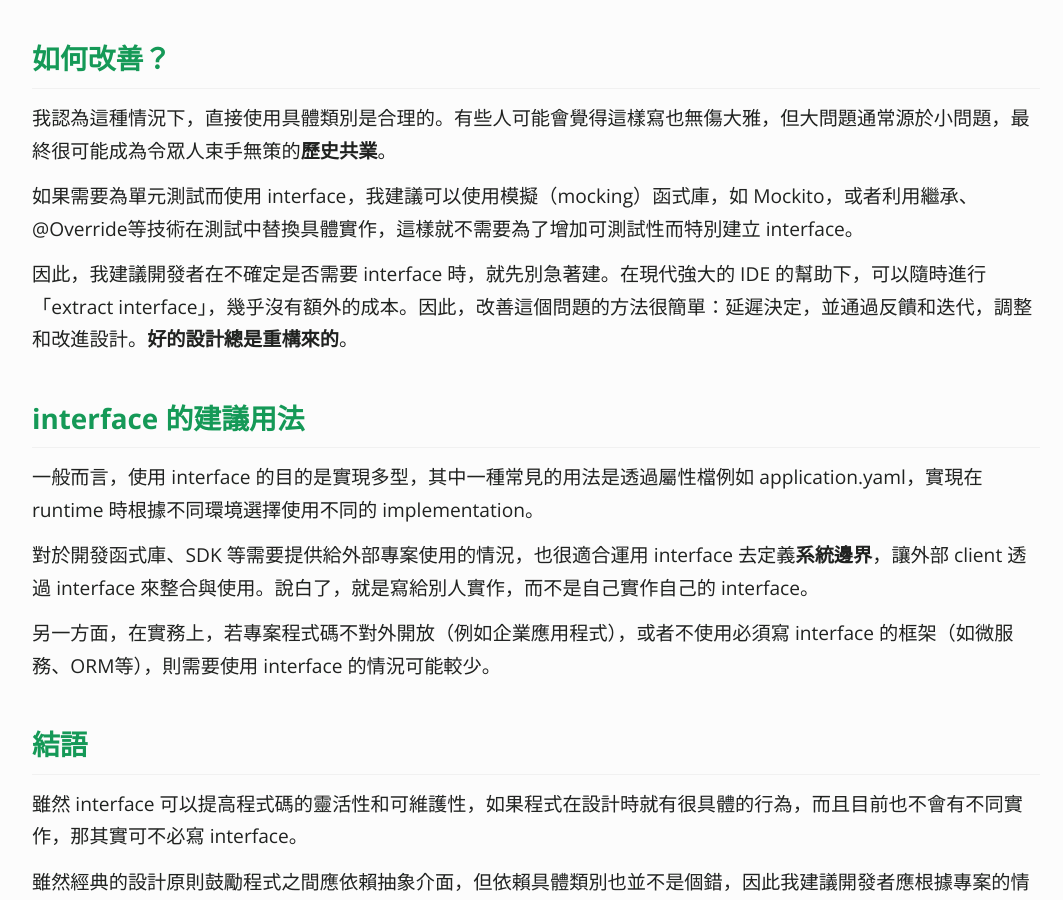
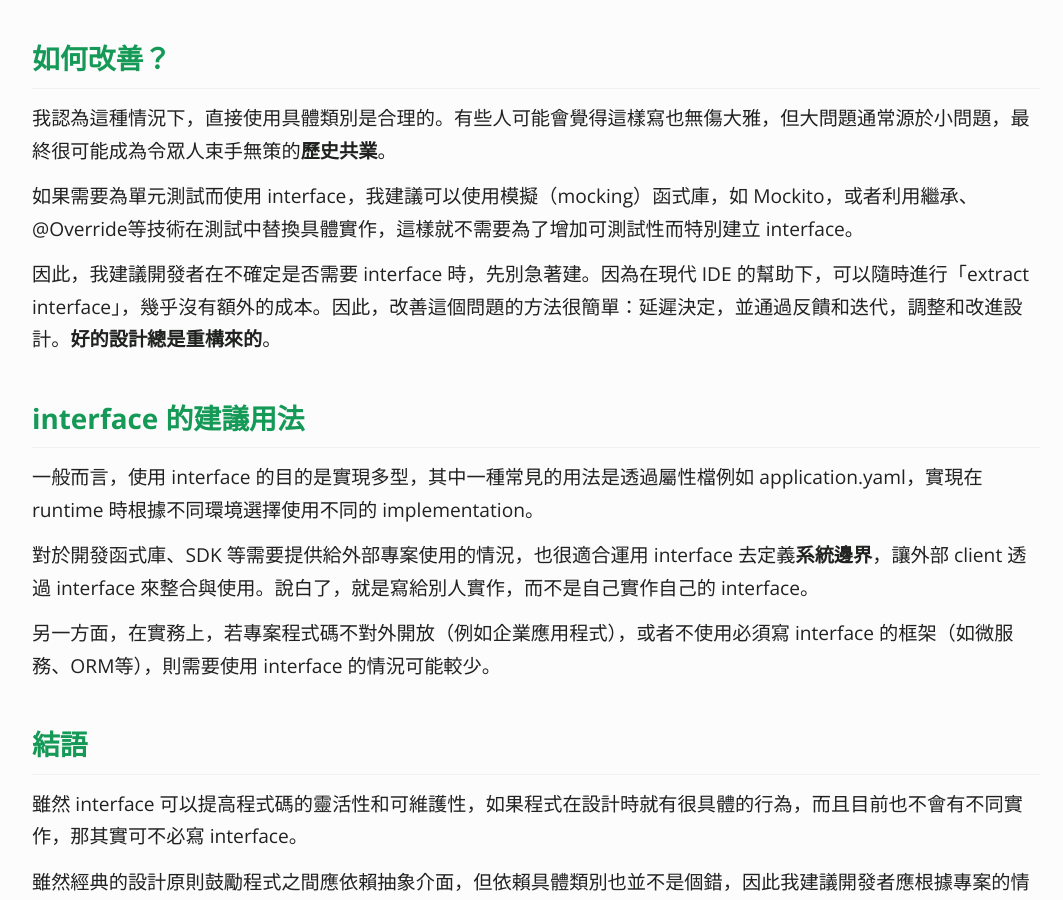
Before and after one commit to KaiSheng714/KaiSheng714.github.io, a Jekyll site: the page built from _posts/2022-01-20-anti-pattern-of-java-interface-impl-style.md, in a window 1280 px wide and 900 px high, scrolled down 1127 px. Shown: the whole window, without its empty margins (104-1167 px from the left). Built offline with Jekyll 4.4.1, drawn with Linux system fonts in a browser that asks for light colours; comment, search, counter and statistics services are not loaded.

Commit message:
interface

```diff
--- a/_posts/2022-01-20-anti-pattern-of-java-interface-impl-style.md
+++ b/_posts/2022-01-20-anti-pattern-of-java-interface-impl-style.md
@@ -25,7 +25,7 @@ image: /assets/image/interface-impl-dir.png
 
 如果需要為單元測試而使用 interface，我建議可以使用模擬（mocking）函式庫，如 Mockito，或者利用繼承、@Override等技術在測試中替換具體實作，這樣就不需要為了增加可測試性而特別建立 interface。
 
-因此，我建議開發者在不確定是否需要 interface 時，就先別急著建。在現代強大的 IDE 的幫助下，可以隨時進行「extract interface」，幾乎沒有額外的成本。因此，改善這個問題的方法很簡單：延遲決定，並通過反饋和迭代，調整和改進設計。**好的設計總是重構來的**。
+因此，我建議開發者在不確定是否需要 interface 時，先別急著建。因為在現代 IDE 的幫助下，可以隨時進行「extract interface」，幾乎沒有額外的成本。因此，改善這個問題的方法很簡單：延遲決定，並通過反饋和迭代，調整和改進設計。**好的設計總是重構來的**。
 
 ## **interface 的建議用法**
 一般而言，使用 interface 的目的是實現多型，其中一種常見的用法是透過屬性檔例如 application.yaml，實現在 runtime 時根據不同環境選擇使用不同的 implementation。
```
